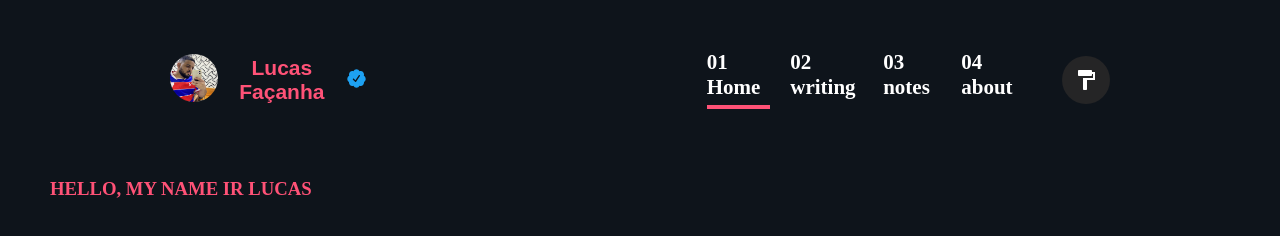
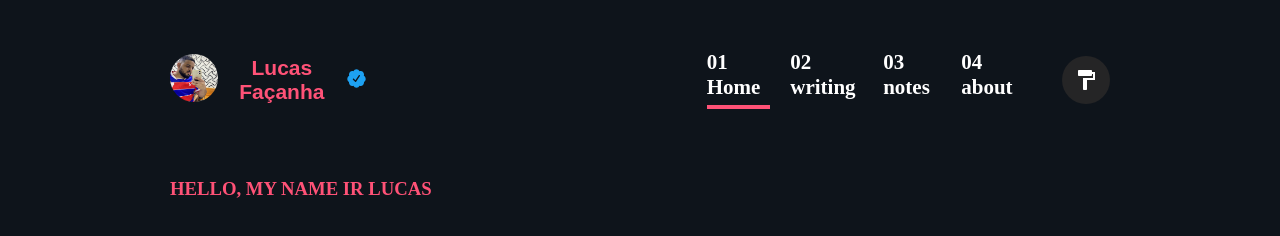
Before and after one commit to Lucaasfacanha/portfolio-aula-22-09, a plain HTML site: page Index.html in a window 1280 px wide. Drawn offline with Linux system fonts and the light colour scheme.

Commit message:
editando tamanho

```diff
--- a/style.css
+++ b/style.css
@@ -10,6 +10,12 @@ a, h3 {
 
 main {
     padding: 50px 50px 0 50px;
+}
+
+@media screen and (min-width: 1145px) {
+    main{
+        padding: 50px 170px 0 170px;
+    }
 }
 
 button {
```
Also changed, not shown: Index.html (+0 -1 lines).
